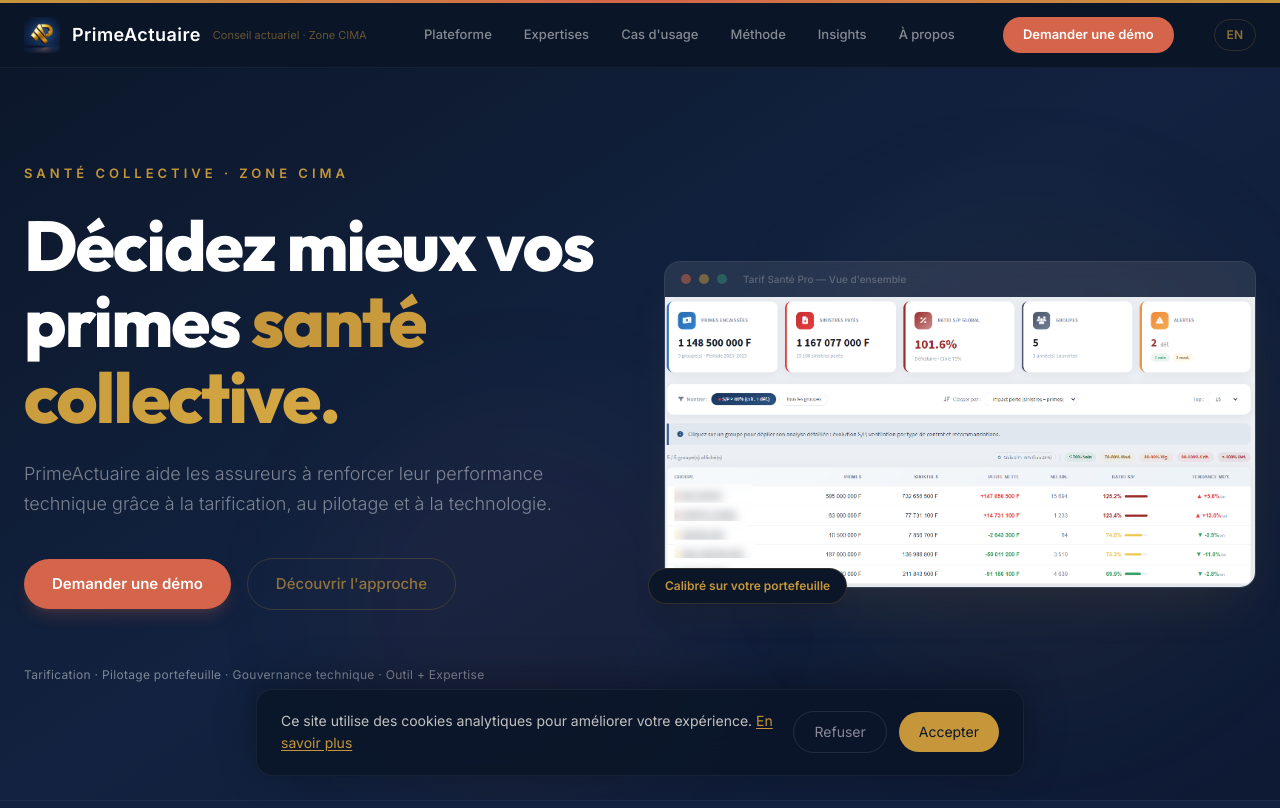
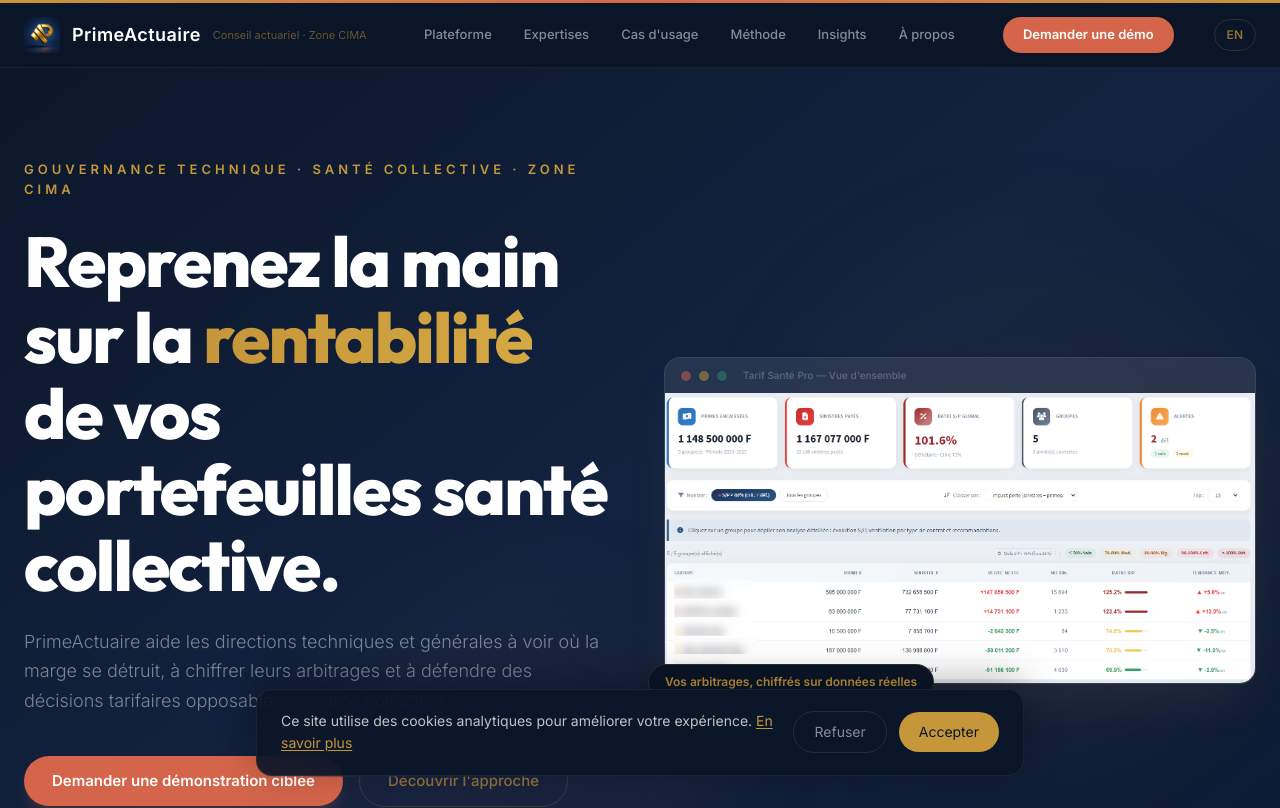
Before and after one commit to sidickgoldman/SiteWeb_PrimeActuaire, a Next.js app: page / in a window 1280 px wide. Shown: the top 808 px of the page. Built offline with nearby package versions, Linux system fonts and the light colour scheme.

Commit message:
copy: hero rewrite - reprenez la main sur la rentabilite

```diff
--- a/src/components/Hero.tsx
+++ b/src/components/Hero.tsx
@@ -54,6 +54,7 @@ export default function Hero() {
               <span className="text-transparent bg-clip-text bg-gradient-to-r from-gold to-gold-light">
                 {t.hero.titleHighlight}
               </span>
+              {t.hero.titleEnd}
             </motion.h1>
 
             {/* Subtitle */}
--- a/src/i18n/en.ts
+++ b/src/i18n/en.ts
@@ -14,15 +14,16 @@ export const en: Dictionary = {
 
   // Hero
   hero: {
-    eyebrow: "Group Health Insurance · CIMA Zone",
-    titleStart: "Make smarter decisions on your ",
-    titleHighlight: "group health premiums.",
+    eyebrow: "Technical Governance · Group Health · CIMA Zone",
+    titleStart: "Take back control of the ",
+    titleHighlight: "profitability",
+    titleEnd: " of your group health portfolios.",
     subtitle:
-      "PrimeActuaire helps insurers strengthen their technical performance through pricing, portfolio monitoring and technology.",
-    cta1: "Request a Demo",
+      "PrimeActuaire helps technical and general management see where margin erodes, quantify their trade-offs and defend pricing decisions that stand up to scrutiny in group health.",
+    cta1: "Request a targeted demonstration",
     cta2: "Discover Our Approach",
     trustLine:
-      "Pricing · Portfolio Monitoring · Technical Governance · Tools + Expertise",
+      "Defensible pricing · Portfolio monitoring · Quantified trade-offs · Framework",
     dashTitle: "Tarif Santé Pro",
     dashLabel1: "Loss Ratio",
     dashLabel2: "Members",
@@ -121,7 +122,7 @@ export const en: Dictionary = {
     desc: "Not just another tool. Built by an actuary, for actuaries and decision-makers. Every view answers a question the technical or general director asks before a renewal, a board meeting, or a negotiation.",
     cta1: "See a 20-min demo",
     cta2: "View use cases",
-    badge: "Calibrated on your portfolio",
+    badge: "Your trade-offs, quantified on real data",
     features: [
       "Renewal scenarios",
       "Group & cost segmentation",
--- a/src/i18n/fr.ts
+++ b/src/i18n/fr.ts
@@ -12,15 +12,16 @@ export const fr = {
 
   // Hero
   hero: {
-    eyebrow: "Santé collective · Zone CIMA",
-    titleStart: "Décidez mieux vos primes ",
-    titleHighlight: "santé collective.",
+    eyebrow: "Gouvernance technique · Santé collective · Zone CIMA",
+    titleStart: "Reprenez la main sur la ",
+    titleHighlight: "rentabilité",
+    titleEnd: " de vos portefeuilles santé collective.",
     subtitle:
-      "PrimeActuaire aide les assureurs à renforcer leur performance technique grâce à la tarification, au pilotage et à la technologie.",
-    cta1: "Demander une démo",
+      "PrimeActuaire aide les directions techniques et générales à voir où la marge se détruit, à chiffrer leurs arbitrages et à défendre des décisions tarifaires opposables en santé collective.",
+    cta1: "Demander une démonstration ciblée",
     cta2: "Découvrir l'approche",
     trustLine:
-      "Tarification · Pilotage portefeuille · Gouvernance technique · Outil + Expertise",
+      "Tarification défendable · Pilotage portefeuille · Arbitrages chiffrés · Dispositif",
     dashTitle: "Tarif Santé Pro",
     dashLabel1: "Ratio S/P",
     dashLabel2: "Adhérents",
@@ -119,7 +120,7 @@ export const fr = {
     desc: "Pas un logiciel de plus. Un outil construit par un actuaire, pour des actuaires et des décideurs. Chaque vue répond à une question que le DT ou le DG se pose avant un renouvellement, un comité, ou une négociation.",
     cta1: "Voir une démo en 20 min",
     cta2: "Voir les cas d'usage",
-    badge: "Calibré sur votre portefeuille",
+    badge: "Vos arbitrages, chiffrés sur données réelles",
     features: [
       "Scénarios de renouvellement",
       "Segmentation par groupe et poste",
```
